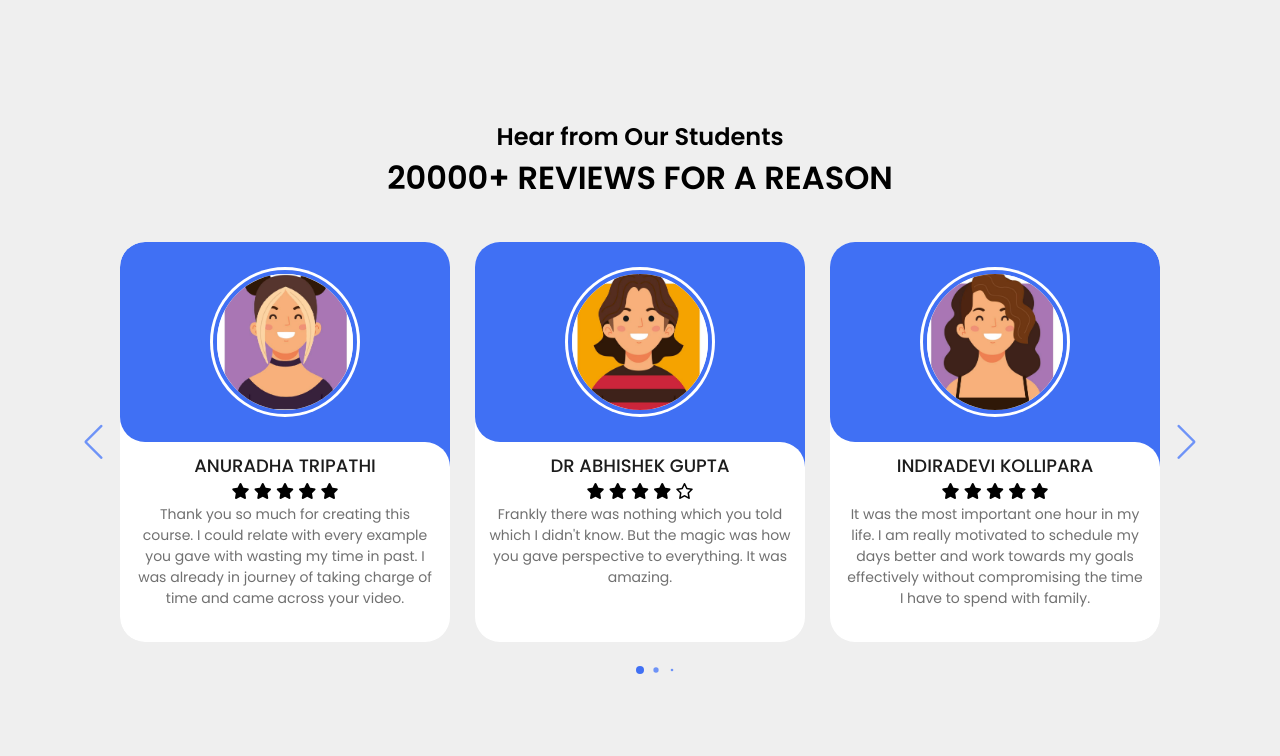
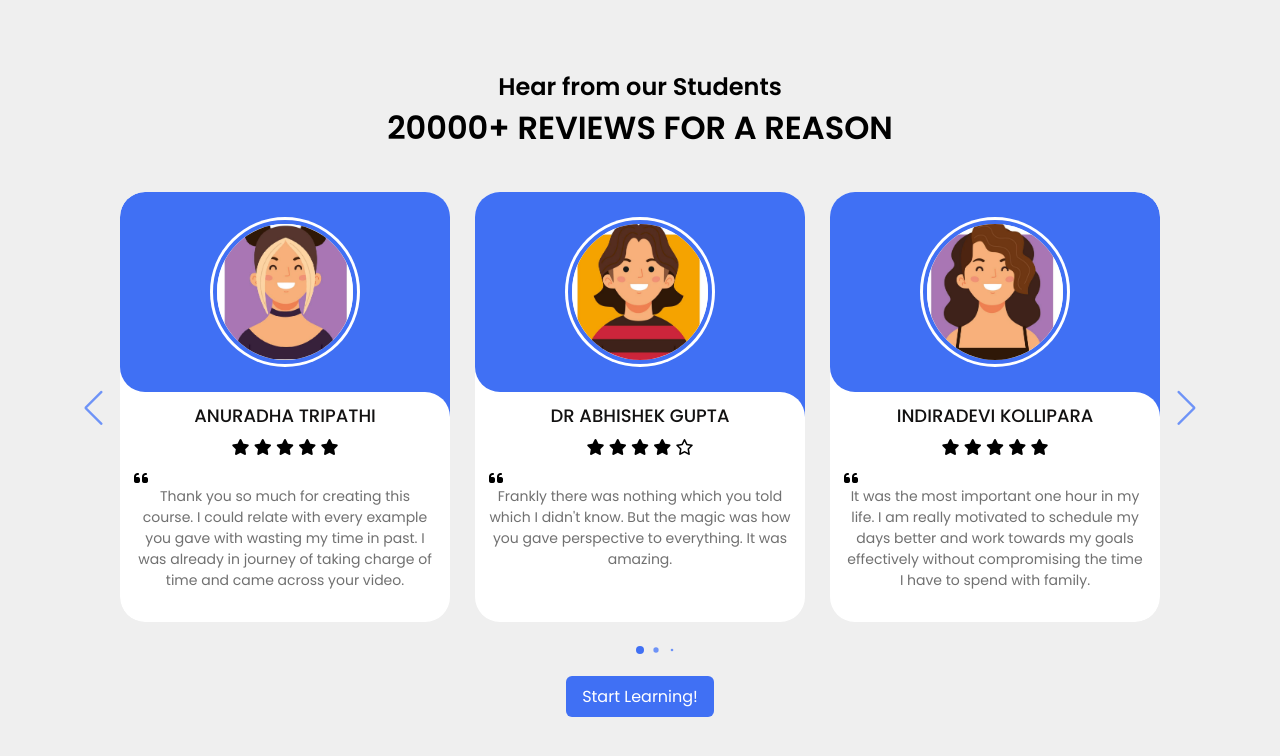
Before and after one commit to Kalmesh-ms/test_LandingPage, a plain HTML site: page index.html in a window 1280 px wide. Drawn offline with Linux system fonts and the light colour scheme.

Commit message:
complete manual scroll with start learning button

```diff
--- a/css/style.css
+++ b/css/style.css
@@ -26,7 +26,7 @@ body{
   border-radius: 25px;
 }
 .card{
-    height:400px ;
+    height:430px ;
   border-radius: 25px;
   background-color: #FFF;
 }
@@ -83,13 +83,19 @@ body{
 .name{
   font-size: 18px;
   font-weight: 500;
-  color: #1c1c1c;
+  color: #121111;
 }
 .description{
   font-size: 14px;
   color: #707070;
   text-align: center;
 }
+
+i{
+    align-self: flex-start;
+    margin-top: 10px;
+}
+
 .button{
   border: none;
   font-size: 16px;
@@ -101,6 +107,7 @@ body{
   cursor: pointer;
   transition: all 0.3s ease;
 }
+
 .button:hover{
   background: #265DF2;
 }
--- a/index.html
+++ b/index.html
@@ -9,6 +9,7 @@
         <title>Warikoo Courses Reviews</title>
 
         <!-- Font Awesome for Starred Reviews -->
+        <!-- Includes embedded js file for importing -->
         <script src="https://kit.fontawesome.com/e3b72b2334.js" crossorigin="anonymous"></script>
 
         <!-- Swiper CSS -->
@@ -18,7 +19,7 @@
         <link rel="stylesheet" href="css/style.css">
     </head>
     <body>
-        <h2>Hear from Our Students</h2>
+        <h2>Hear from our Students</h2>
         <h1>20000+ REVIEWS FOR A REASON</h1>
         <div class="slide-container swiper">
             <div class="slide-content">
@@ -41,6 +42,7 @@
                                 <i class="fas fa-star"></i>
                                 <i class="fas fa-star"></i>
                             </div>
+                            <i class="fas fa-quote-left quote"></i>
                             <p class="description">Thank you so much for creating this course. I could relate with
                                 every example you gave with wasting my time in past. I was already
                                 in journey of taking charge of time and came across your video.</p>
@@ -65,6 +67,7 @@
                                 <i class="fas fa-star"></i>
                                 <i class="far fa-star"></i>
                             </div>
+                            <i class="fas fa-quote-left quote"></i>
                             <p class="description">Frankly there was nothing which you told which I
                                 didn't know. But the magic was how you gave perspective to everything.
                             It was amazing.</p>
@@ -89,6 +92,7 @@
                                 <i class="fas fa-star"></i>
                                 <i class="fas fa-star"></i>
                             </div>
+                            <i class="fas fa-quote-left quote"></i>
                             <p class="description">It was the most important one hour in my life. I am really motivated to schedule my days better and work towards my goals effectively without compromising the time I have to spend with family.</p>
                         </div>
                     </div>
@@ -110,6 +114,7 @@
                                 <i class="fas fa-star"></i>
                                 <i class="fas fa-star"></i>
                             </div>
+                            <i class="fas fa-quote-left quote"></i>
                             <p class="description">My schedule has completely changed now from what it was a month back. And yes Warikoo sir's teachings hold a major share in this surge of force in me.</p>
 
 
@@ -130,8 +135,9 @@
                                 <i class="fas fa-star"></i>
                                 <i class="fas fa-star"></i>
                                 <i class="fas fa-star"></i>
-                                <i class="fas fa-star"></i>
+                                <i class="far fa-star"></i>
                             </div>
+                            <i class="fas fa-quote-left quote"></i>
                             <p class="description">I had taken up this course last week and thoroughly enjoyed it, and took some valuable lessons from it too. The way you put this across towards the end just hit me right in the head.</p>
 
 
@@ -154,6 +160,7 @@
                                 <i class="fas fa-star"></i>
                                 <i class="fas fa-star"></i>
                             </div>
+                            <i class="fas fa-quote-left quote"></i>
                             <p class="description">I absolutely loved it. I realized how much I was wasting my time
                                 every day. It literally opened up my eyes.
                                 Its something most valuable that I have learnt in my life</p>
@@ -169,6 +176,8 @@
             <div class="swiper-pagination"></div>
         </div>
 
+        <button class="button">Start Learning!</button>
+
     </body>
 
     <!-- Swiper JS -->
```
Also changed, not shown: 1 other file.
